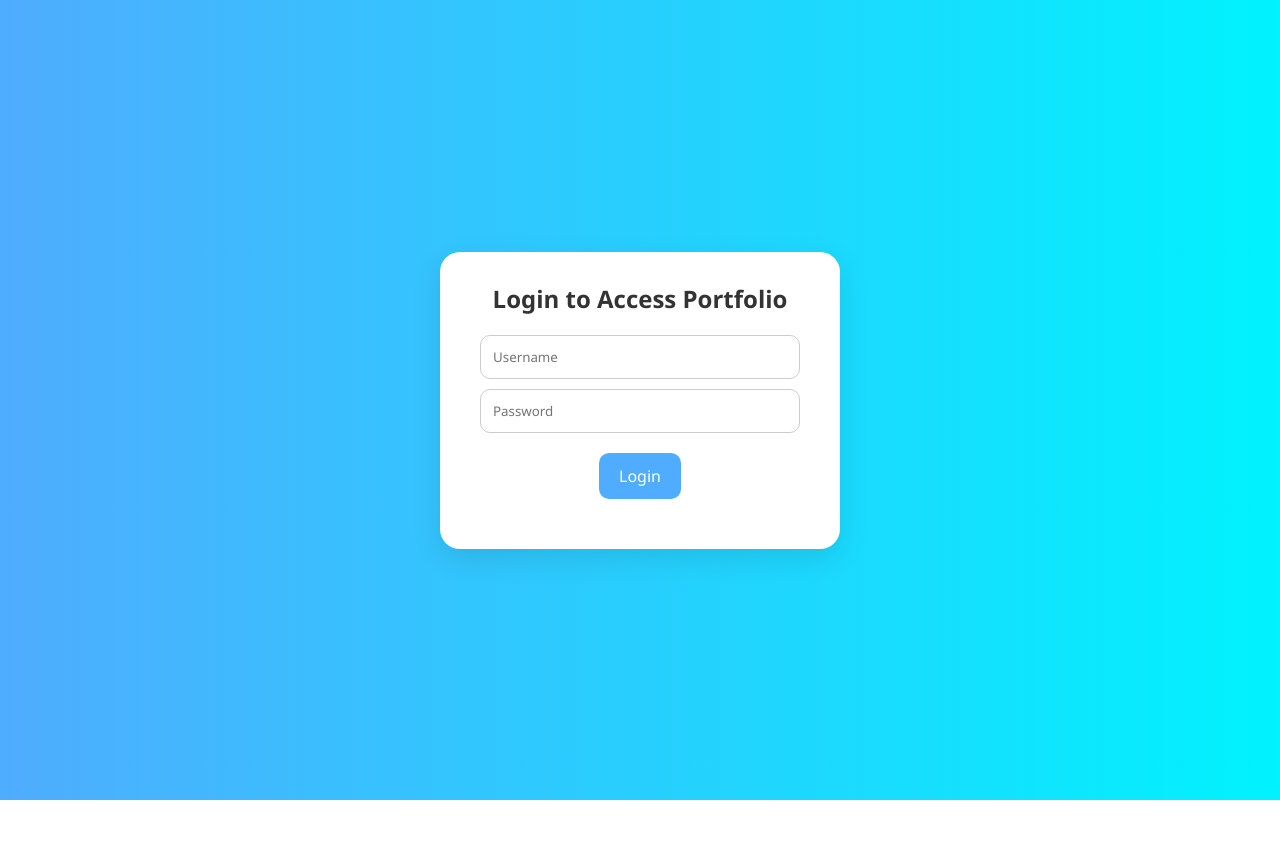
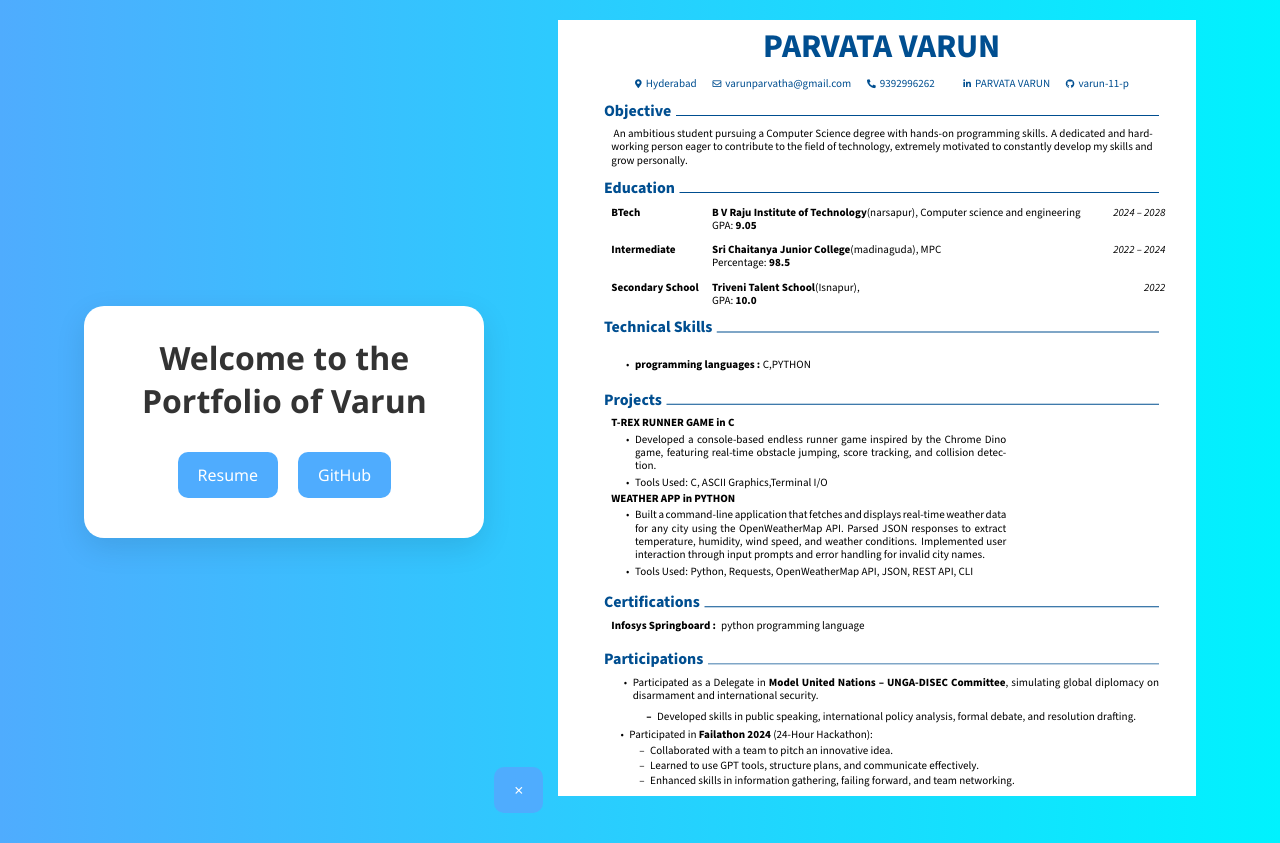
Before and after one commit to varun-11-p/portfolio-website, a plain HTML site: page index.html in a window 1280 px wide. Before the commit the page ends 800 px from the top, so only its background shows below. Drawn offline with Linux system fonts and the light colour scheme.

Commit message:
Update index.html

```diff
--- a/index.html
+++ b/index.html
@@ -7,23 +7,17 @@
   <link rel="stylesheet" href="styles.css" />
 </head>
 <body>
-  <div class="container" id="login-container">
-    <h2>Login to Access Portfolio</h2>
-    <input type="text" id="username" placeholder="Username" />
-    <input type="password" id="password" placeholder="Password" />
-    <button onclick="login()">Login</button>
-    <p id="error-message"></p>
+  <div class="container" id="main-content">
+    <h1>Welcome to the Portfolio of Varun</h1>
+    <div class="buttons">
+      <button id="resume-btn">Resume</button>
+      <button id="github-btn">GitHub</button>
+    </div>
   </div>
 
-  <div class="container hidden" id="portfolio-container">
-    <h1>Welcome to the Portfolio of Varun</h1>
-    <div class="buttons">
-      <button onclick="showResume()">Resume</button>
-      <button onclick="goToGitHub()">GitHub</button>
-    </div>
-    <div id="resume-display" class="hidden">
-      <img src="resume.png" alt="Varun's Resume" />
-    </div>
+  <div class="resume-overlay" id="resume-overlay">
+    <button id="cancel-btn">×</button>
+    <img src="resume.png" alt="Varun's Resume" />
   </div>
 
   <script src="script.js"></script>
```
